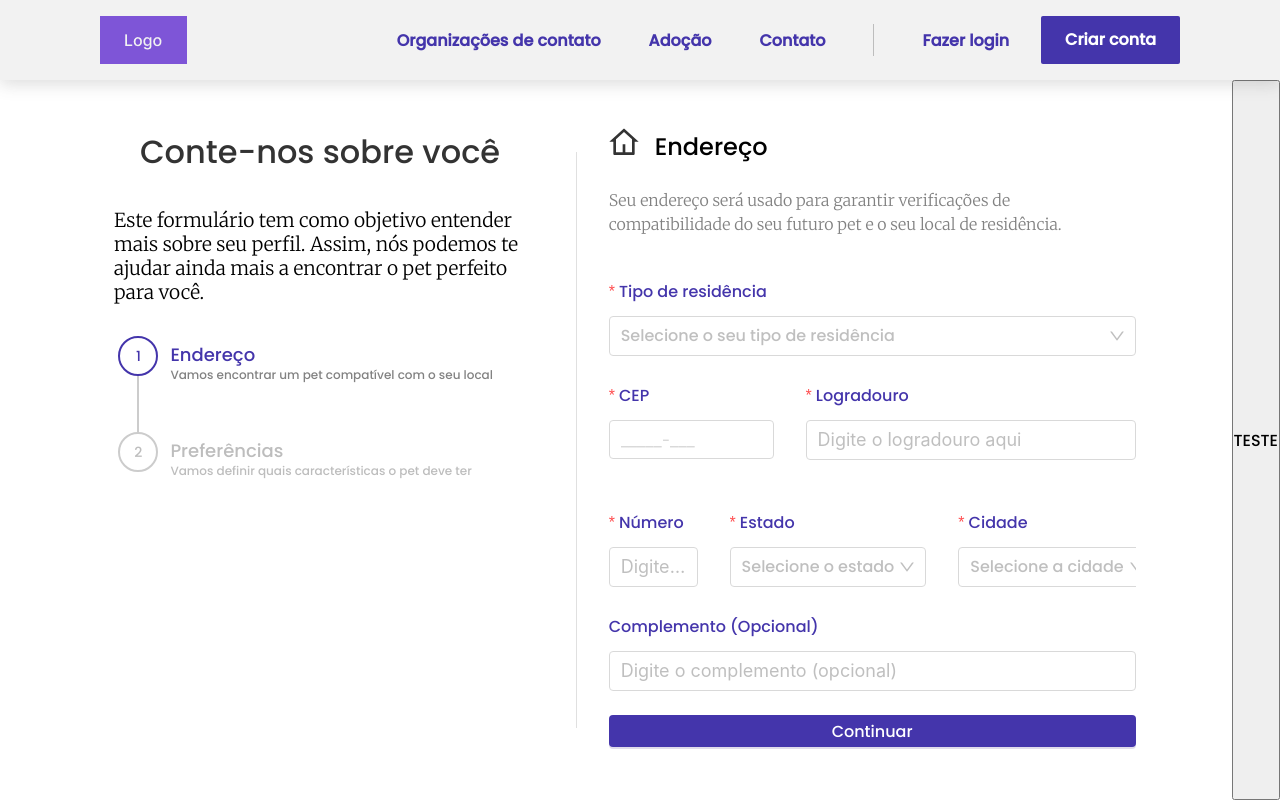
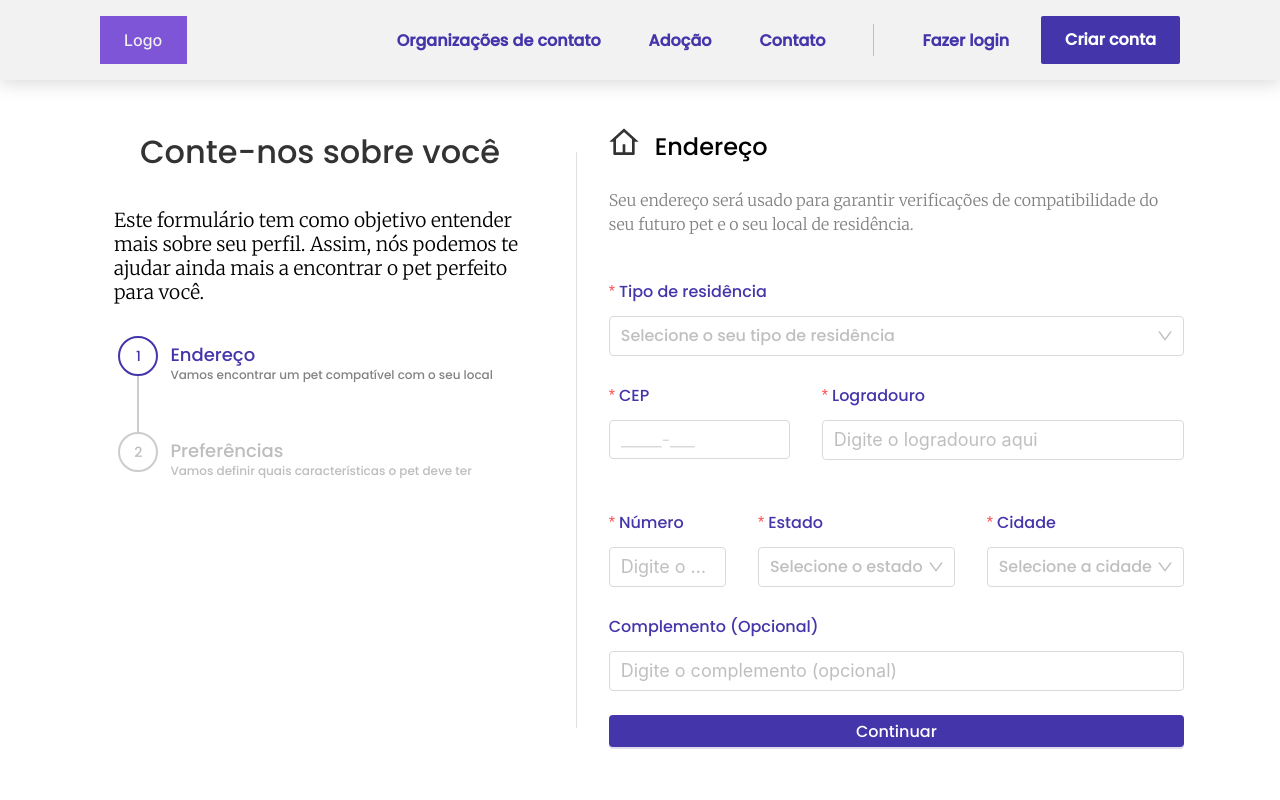
Before and after one commit to joyce-luiza/pets, a React (Create React App) app in the folder client/: page /user/complement in a window 1280 px wide. Both pictures are taken after a click on the button "Quero responder". Built offline with nearby package versions, Linux system fonts and the light colour scheme.

Commit message:
fix: remove test button to run console.log function

```diff
--- a/client/src/pages/GetUserInfo/components/LifestyleForm/index.jsx
+++ b/client/src/pages/GetUserInfo/components/LifestyleForm/index.jsx
@@ -133,8 +133,6 @@ export default function LifestyleForm() {
               )}
             </div>
           </div>
-
-          <button onClick={() => console.log(stepForm)}> TESTE </button>
         </>
       ) : (
         <FinishLifestyleForm />
```
